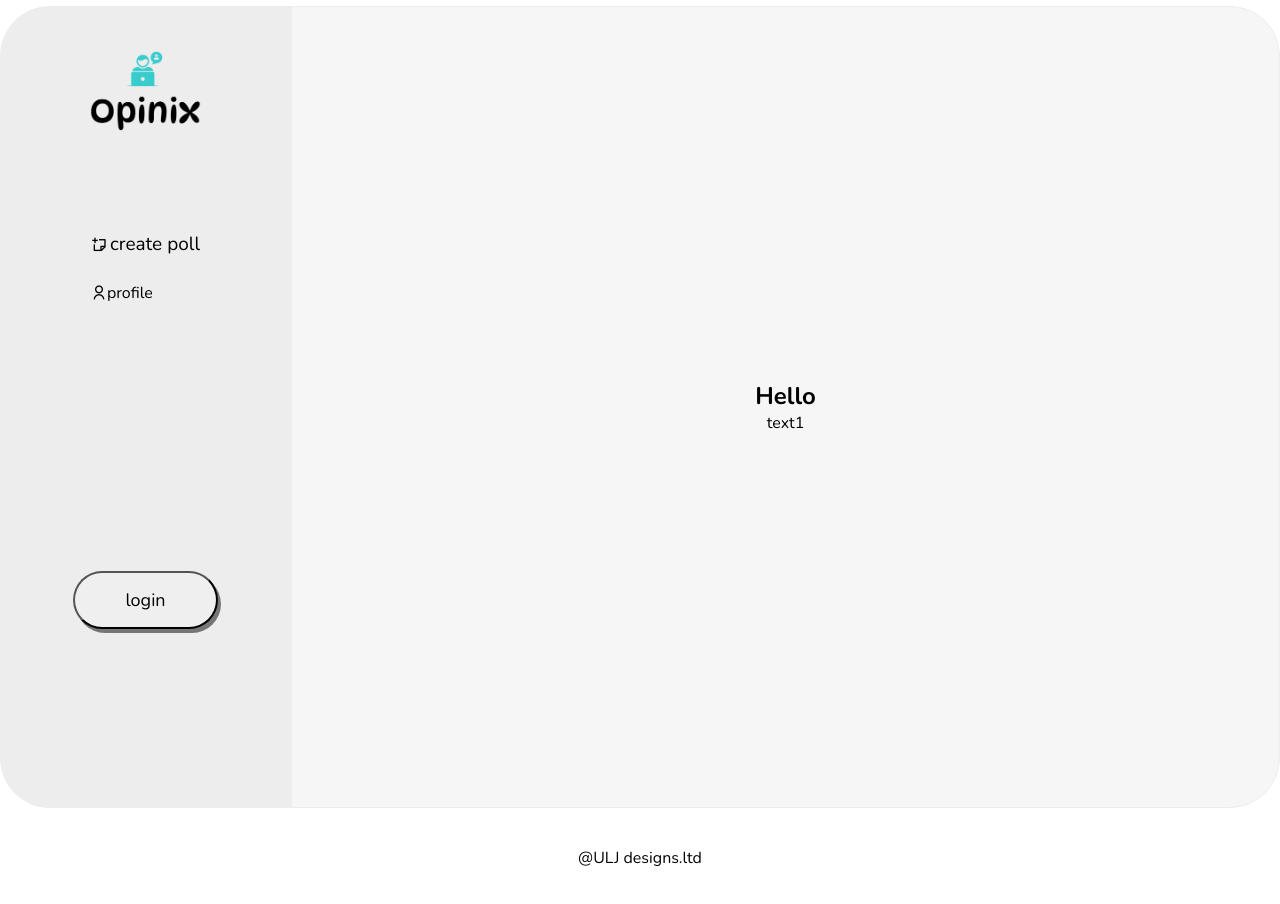
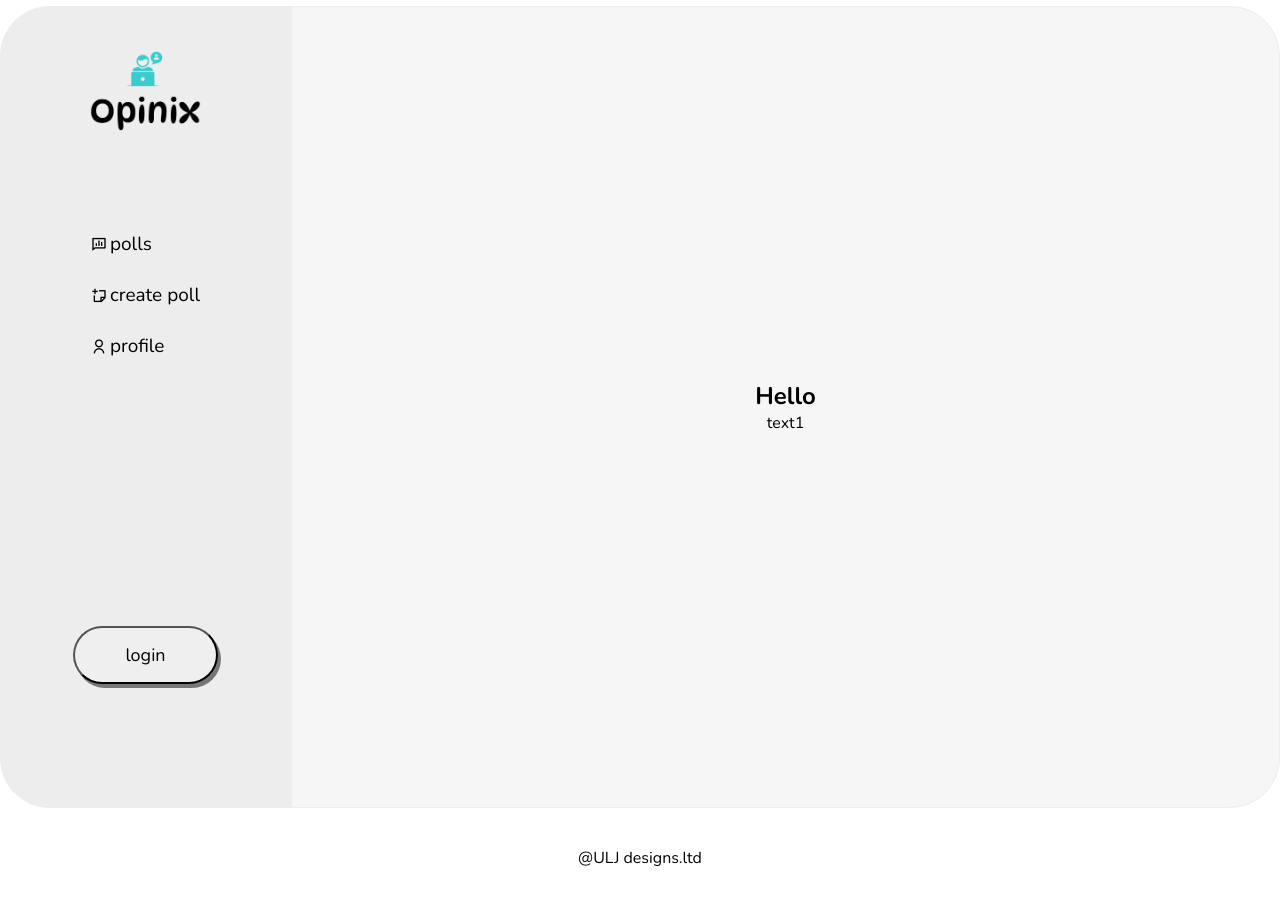
Before and after one commit to jdsteadycode/opinix-web, a React (Vite) app in the folder frontend/: page / in a window 1280 px wide. Shown: the top 904 px of the page. Built offline with nearby package versions, Linux system fonts and the light colour scheme.

Commit message:
updated the menu for navigation in opinix-web

```diff
--- a/frontend/src/components/Header.jsx
+++ b/frontend/src/components/Header.jsx
@@ -40,6 +40,12 @@ function Header({ isUser, handleAuth }) {
             <nav>
                 <ul>
                     <li>
+                        <i className="ri-chat-poll-line"></i>
+                        <Link to="/">
+                            polls
+                        </Link>
+                    </li>
+                    <li>
                         <i className="ri-sticky-note-add-line"></i>
                         <Link to="/create-poll">
                             create poll
@@ -47,7 +53,9 @@ function Header({ isUser, handleAuth }) {
                     </li>
                     <li>
                         <i className="ri-user-line"></i>
-                        profile
+                        <Link to="/profile">
+                            profile
+                        </Link>
                     </li>
 
                 </ul>
@@ -86,14 +94,22 @@ function Header({ isUser, handleAuth }) {
                 <nav className="menu-nav">
                     <ul>
                         <li>
-                            <i className="ri-sticky-note-add-line"></i>
+                            <Link to="/">
+                                <i className="ri-chat-poll-line"></i>
+                                polls
+                            </Link>
+                        </li>
+                        <li>
                             <Link to="/create-poll">
+                                <i className="ri-sticky-note-add-line"></i>
                                 create poll
                             </Link>
                         </li>
                         <li>
-                            <i className="ri-user-line"></i>
-                            profile
+                            <Link to="/profile">
+                                <i className="ri-user-line"></i>
+                                profile
+                            </Link>
                         </li>
 
                     </ul>
```
